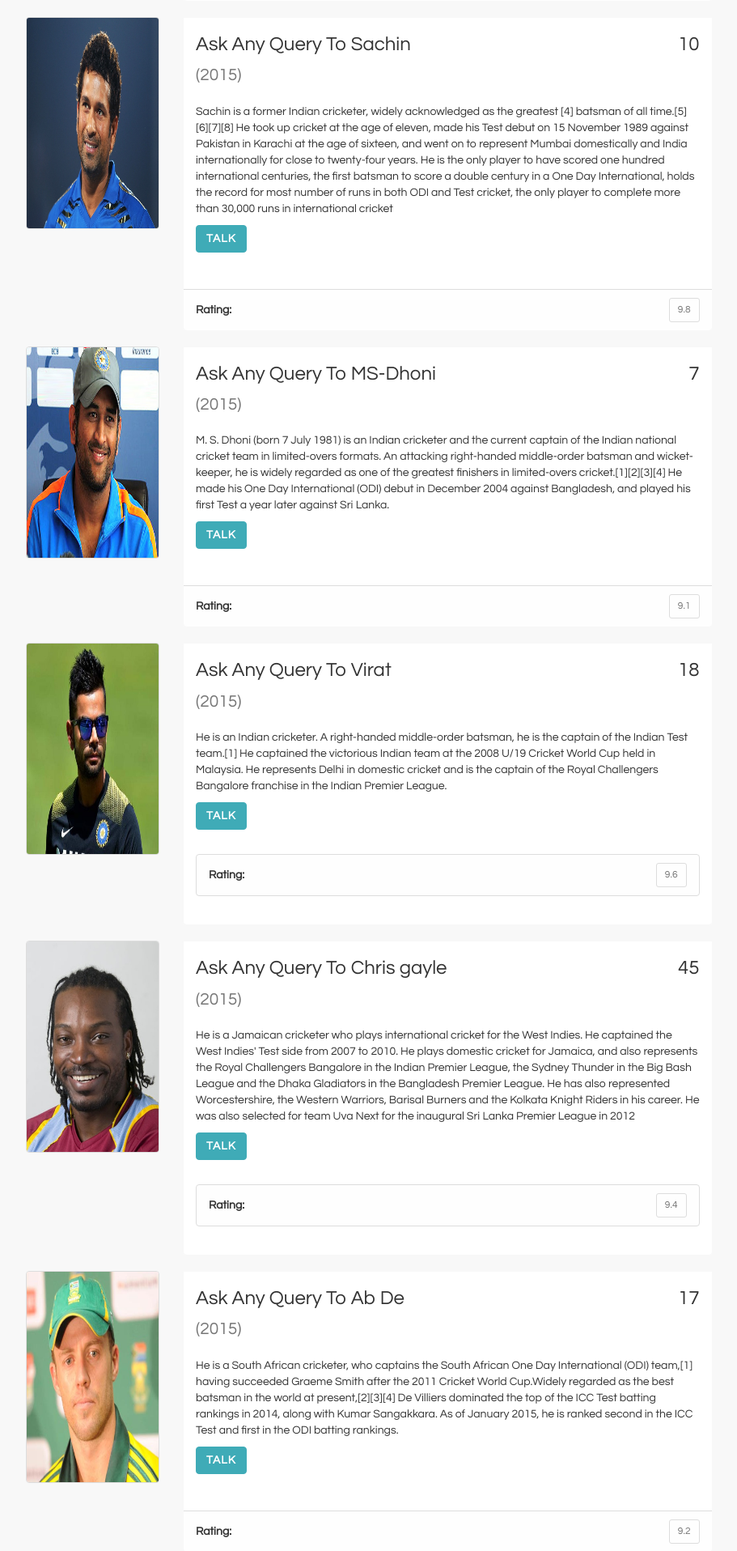
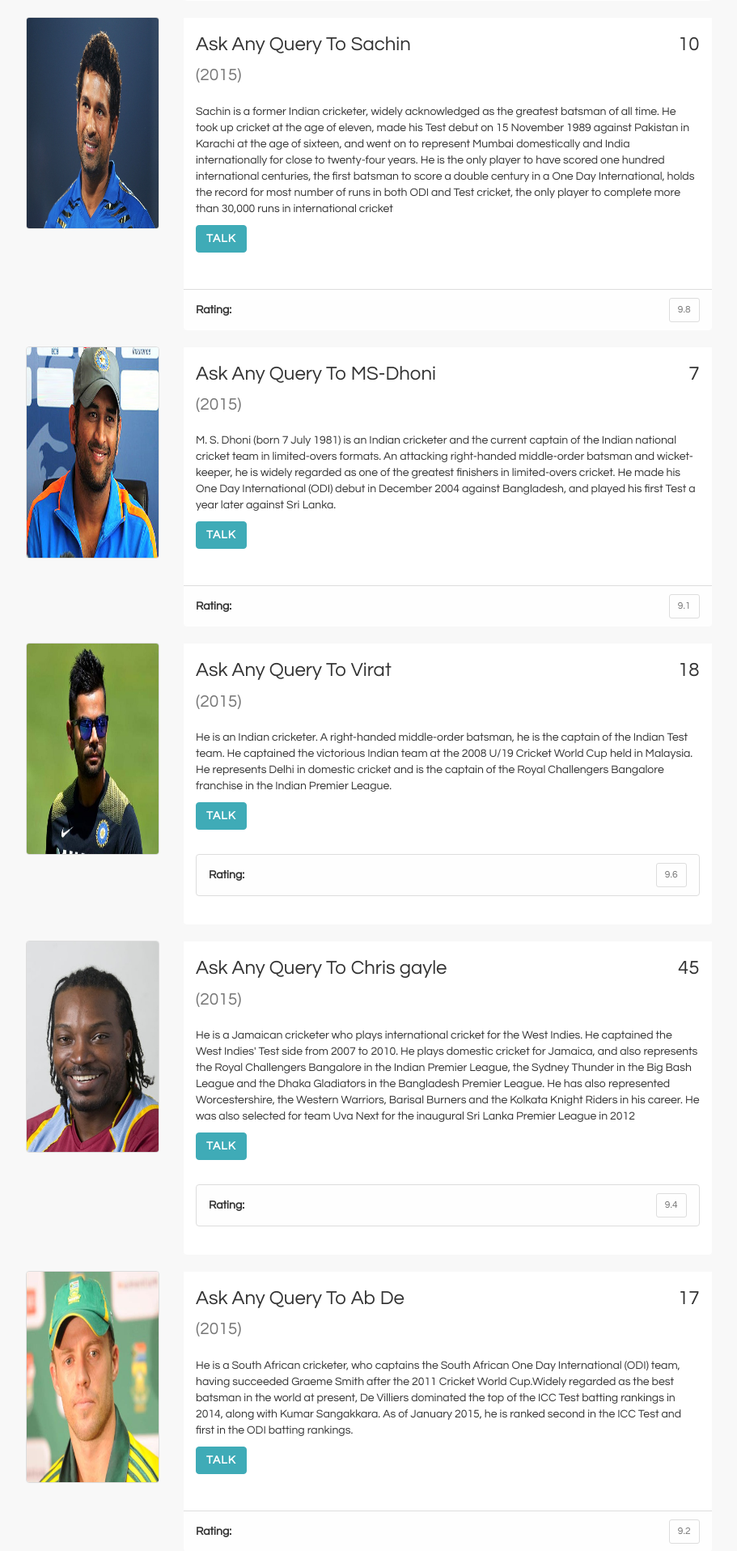
Before and after one commit to akki12345/mauka_world_cup, a PHP site: page /talk.php in a window 1280 px wide. Shown: the part 469-2385 px from the top of the page at 81% size, without its empty margins (38-949 px from the left). Run offline with PHP 8.4, Linux system fonts and the light colour scheme; some libraries are stand-ins or nearby versions.

Commit message:
corrections

```diff
--- a/blog.php
+++ b/blog.php
@@ -12,7 +12,7 @@ require 'header.php';
           <li><a href="#" data-tooltip="coming soon">ICC World Cup</a></li>
       <li><a href="#" data-tooltip="coming soon">UEFA</a></li>
       <li><a href="#" data-tooltip="coming soon">La Liga</a></li>
-      <li><a href="single.php">Talk To Star Players</a></li>
+      <li><a href="blog.php">Talk To Star Players</a></li>
       <li class="active"><a href="news.php">Blogs/News</a></li>
 
     </ul>
--- a/footer.php
+++ b/footer.php
@@ -12,7 +12,7 @@
   <div class="col-md-2">
     <h4> Follow us</h4>
     <ul class="list-unstyled">
-      <li><a href="">Facebook</a></li>
+      <li><a href="https://www.facebook.com/MaukaMaukaOriginal">Facebook</a></li>
       <li><a href="">Twitter</a></li>
       <li><a href="">Google+</a></li>
 
--- a/talk.php
+++ b/talk.php
@@ -98,7 +98,7 @@ require 'header.php';
 </div>
 <div class="panel panel-default"><!-- Default panel contents -->
 <div class="panel-body">
-<p>Sachin is a former Indian cricketer, widely acknowledged as the greatest [4] batsman of all time.[5][6][7][8] He took up cricket at the age of eleven, made his Test debut on 15 November 1989 against Pakistan in Karachi at the age of sixteen, and went on to represent Mumbai domestically and India internationally for close to twenty-four years. He is the only player to have scored one hundred international centuries, the first batsman to score a double century in a One Day International, holds the record for most number of runs in both ODI and Test cricket, the only player to complete more than 30,000 runs in international cricket</p>
+<p>Sachin is a former Indian cricketer, widely acknowledged as the greatest batsman of all time. He took up cricket at the age of eleven, made his Test debut on 15 November 1989 against Pakistan in Karachi at the age of sixteen, and went on to represent Mumbai domestically and India internationally for close to twenty-four years. He is the only player to have scored one hundred international centuries, the first batsman to score a double century in a One Day International, holds the record for most number of runs in both ODI and Test cricket, the only player to complete more than 30,000 runs in international cricket</p>
 <a data-toggle="modal" href="#talk" type="button" class="btn btn-primary">TALK</a>
 </div>
 <div class="panel-body">
@@ -139,7 +139,7 @@ require 'header.php';
 </div>
 <div class="panel panel-default"><!-- Default panel contents -->
 <div class="panel-body">
-<p>M. S. Dhoni (born 7 July 1981) is an Indian cricketer and the current captain of the Indian national cricket team in limited-overs formats. An attacking right-handed middle-order batsman and wicket-keeper, he is widely regarded as one of the greatest finishers in limited-overs cricket.[1][2][3][4] He made his One Day International (ODI) debut in December 2004 against Bangladesh, and played his first Test a year later against Sri Lanka.</p>
+<p>M. S. Dhoni (born 7 July 1981) is an Indian cricketer and the current captain of the Indian national cricket team in limited-overs formats. An attacking right-handed middle-order batsman and wicket-keeper, he is widely regarded as one of the greatest finishers in limited-overs cricket. He made his One Day International (ODI) debut in December 2004 against Bangladesh, and played his first Test a year later against Sri Lanka.</p>
 <a data-toggle="modal" href="#talk" type="button" class="btn btn-primary">TALK</a>
 </div>
 <div class="panel-body">
@@ -181,7 +181,7 @@ require 'header.php';
 </div>
 <div class="panel panel-default"><!-- Default panel contents -->
 <div class="panel-body">
-<p>He is an Indian cricketer. A right-handed middle-order batsman, he is the captain of the Indian Test team.[1] He captained the victorious Indian team at the 2008 U/19 Cricket World Cup held in Malaysia. He represents Delhi in domestic cricket and is the captain of the Royal Challengers Bangalore franchise in the Indian Premier League.</p>
+<p>He is an Indian cricketer. A right-handed middle-order batsman, he is the captain of the Indian Test team. He captained the victorious Indian team at the 2008 U/19 Cricket World Cup held in Malaysia. He represents Delhi in domestic cricket and is the captain of the Royal Challengers Bangalore franchise in the Indian Premier League.</p>
 
 <a data-toggle="modal" href="#talk" type="button" class="btn btn-primary">TALK</a>
 <div class="panel-body">
@@ -264,7 +264,7 @@ require 'header.php';
 </div>
 <div class="panel panel-default"><!-- Default panel contents -->
 <div class="panel-body">
-<p>He is a South African cricketer, who captains the South African One Day International (ODI) team,[1] having succeeded Graeme Smith after the 2011 Cricket World Cup.Widely regarded as the best batsman in the world at present,[2][3][4] De Villiers dominated the top of the ICC Test batting rankings in 2014, along with Kumar Sangakkara. As of January 2015, he is ranked second in the ICC Test and first in the ODI batting rankings.</p>
+<p>He is a South African cricketer, who captains the South African One Day International (ODI) team, having succeeded Graeme Smith after the 2011 Cricket World Cup.Widely regarded as the best batsman in the world at present, De Villiers dominated the top of the ICC Test batting rankings in 2014, along with Kumar Sangakkara. As of January 2015, he is ranked second in the ICC Test and first in the ODI batting rankings.</p>
 <a data-toggle="modal" href="#talk" type="button" class="btn btn-primary">TALK</a>
 
 </div>
```
